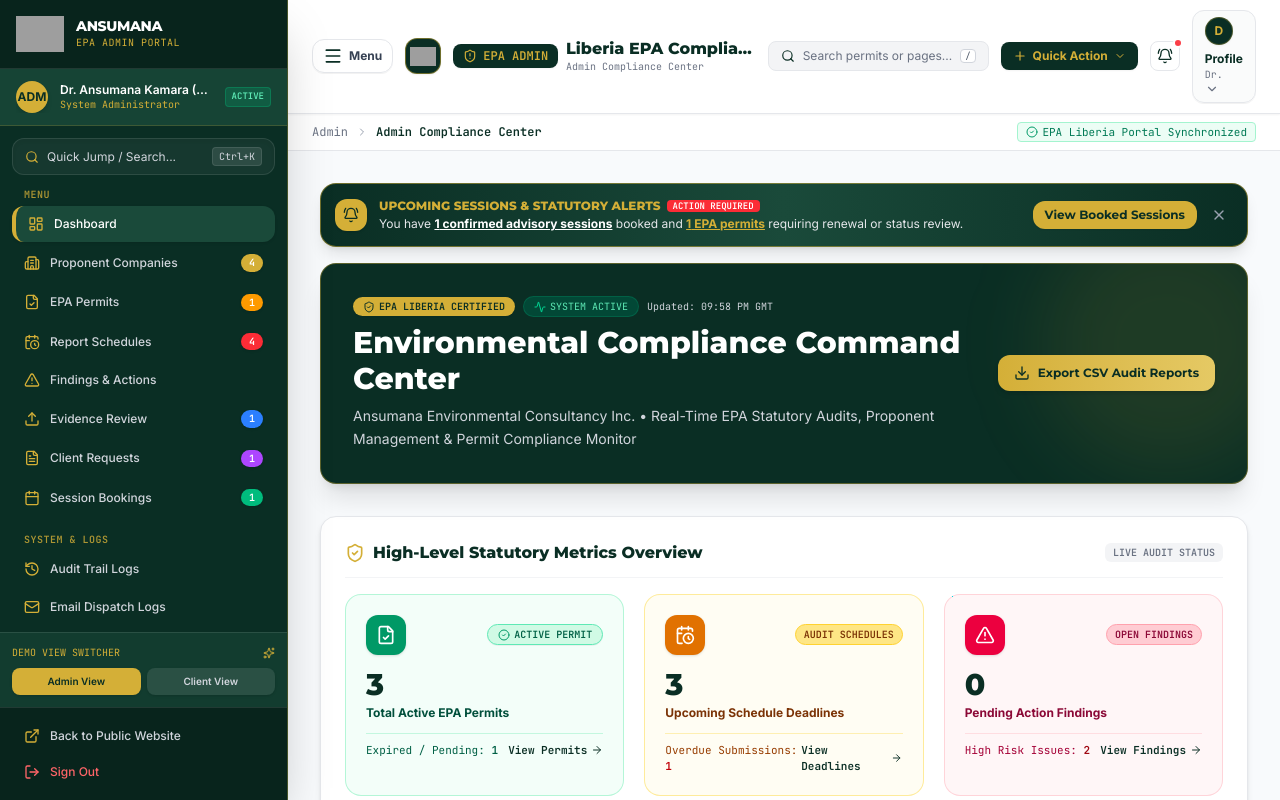
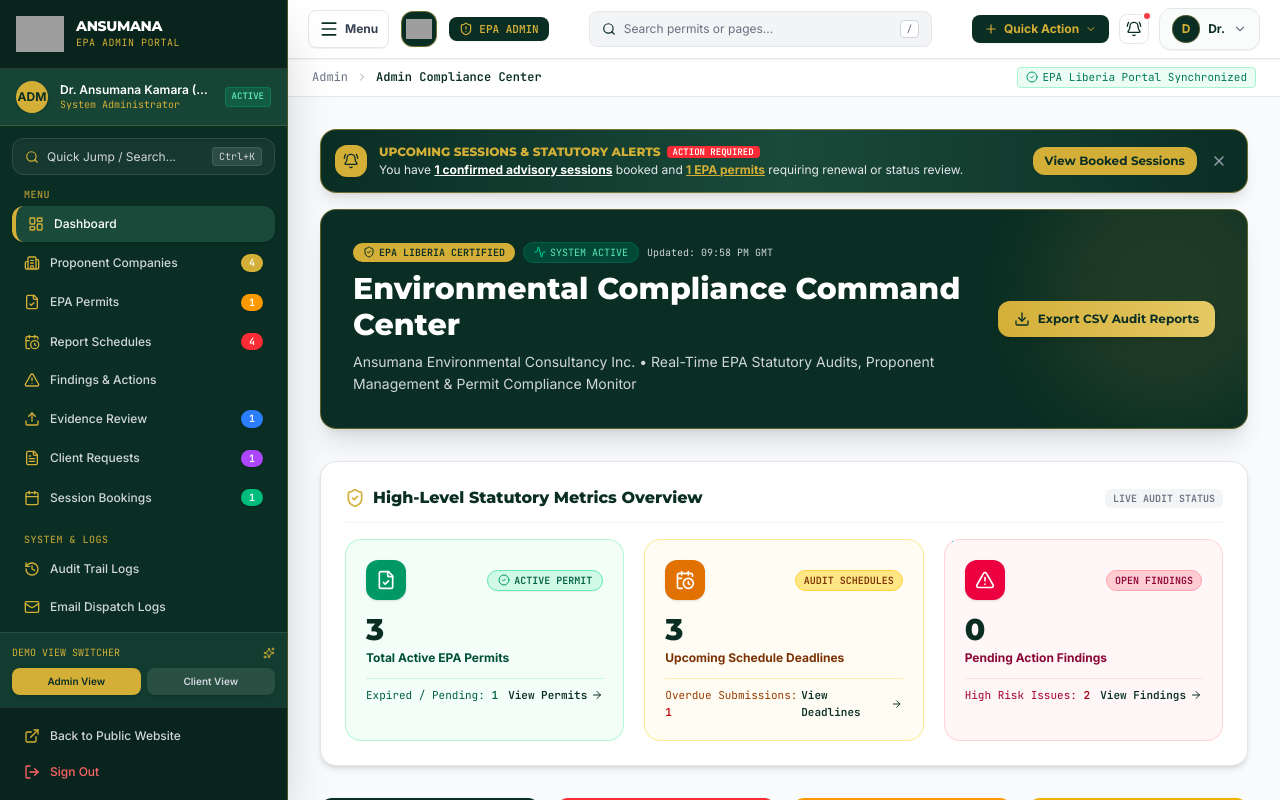
Before and after one commit to davitech02/ANSUMANA-WEBSITE, a React (Vite) app: page /admin in a window 1280 px wide. Shown: the top 800 px of the page. Built offline with nearby package versions, Linux system fonts and the light colour scheme; grey boxes are pictures that could not be loaded.

Commit message:
Polish responsive admin and client navbars

```diff
--- a/src/components/common/ProfileMenu.tsx
+++ b/src/components/common/ProfileMenu.tsx
@@ -67,7 +67,7 @@ export const ProfileMenu: React.FC<ProfileMenuProps> = ({
         className={
           isDark
             ? 'px-3.5 py-1.5 rounded-xl border border-[#D4AF37] bg-[#1A4A3A]/80 hover:bg-[#1A4A3A] text-white transition-all flex items-center gap-2 shadow-md group'
-            : 'px-3 py-1.5 rounded-xl border border-gray-200 hover:border-[#0A2E24] bg-gray-50/80 hover:bg-gray-100 transition-all shadow-2xs group'
+            : 'px-3 py-1.5 rounded-xl border border-gray-200 hover:border-[#0A2E24] bg-gray-50/80 hover:bg-gray-100 transition-all shadow-2xs flex items-center gap-2 group'
         }
       >
         <div
@@ -84,19 +84,10 @@ export const ProfileMenu: React.FC<ProfileMenuProps> = ({
             className={
               isDark
                 ? 'font-bold text-[#D4AF37] block leading-tight'
-                : 'text-xs font-extrabold text-[#0A2E24] leading-tight'
+                : 'text-xs font-extrabold text-[#0A2E24] truncate max-w-[110px] leading-none block'
             }
           >
-            Profile
-          </span>
-          <span
-            className={
-              isDark
-                ? 'text-[10px] text-gray-300 font-mono block leading-none'
-                : 'text-[10px] text-gray-500 font-mono truncate max-w-[100px] leading-tight block'
-            }
-          >
-            {user?.full_name?.split(' ')[0] || 'Account'}
+            {isDark ? 'Profile' : user?.full_name?.split(' ')[0] || 'Profile'}
           </span>
         </div>
         <ChevronDown
--- a/src/components/portal/PortalLayout.tsx
+++ b/src/components/portal/PortalLayout.tsx
@@ -487,16 +487,16 @@ export const PortalLayout: React.FC<PortalLayoutProps> = () => {
       {/* Main Content Viewport */}
       <div className="flex-1 flex flex-col min-w-0 pb-16 md:pb-0 overflow-hidden">
         {/* Sticky Top Header */}
-        <header className="sticky top-0 z-30 bg-white border-b border-gray-200 px-4 sm:px-6 py-2.5 shadow-xs flex items-center justify-between gap-3">
-          {/* Left: Menu Toggle, Logo & Title */}
-          <div className="flex items-center gap-2.5 sm:gap-3 min-w-0">
+        <header className="sticky top-0 z-30 bg-white border-b border-gray-200 px-3 sm:px-5 py-2 shadow-xs flex items-center justify-between gap-2 sm:gap-4">
+          {/* Left: Menu Toggle + Logo */}
+          <div className="flex items-center gap-2 sm:gap-3 shrink-0 min-w-0">
             <button
               onClick={() => setSidebarOpen((prev) => !prev)}
-              className="flex items-center gap-1.5 px-2.5 py-1.5 rounded-xl border border-gray-200 text-gray-700 hover:text-[#0A2E24] hover:bg-gray-100 transition-colors shadow-2xs font-bold text-xs shrink-0"
+              className="flex items-center justify-center gap-1.5 px-2.5 py-2 rounded-lg border border-gray-200 text-gray-700 hover:text-[#0A2E24] hover:bg-gray-100 transition-colors shadow-2xs font-bold text-xs shrink-0"
               aria-label="Toggle navigation menu"
             >
               <Menu className="w-5 h-5 text-[#0A2E24]" />
-              <span className="font-sans text-xs font-bold">Menu</span>
+              <span className="hidden md:inline font-sans text-xs font-bold">Menu</span>
             </button>
 
             {/* EPA AEC Logo Badge in Dashboard Header */}
@@ -510,43 +510,33 @@ export const PortalLayout: React.FC<PortalLayoutProps> = () => {
               </div>
             </Link>
 
-            <div className="flex items-center gap-2 truncate">
             {role === 'admin' ? (
-                <span className="hidden md:inline-flex items-center gap-1.5 text-xs bg-[#0A2E24] text-[#D4AF37] px-2.5 py-1 rounded-lg font-mono font-bold shadow-xs shrink-0">
+              <span className="hidden lg:inline-flex items-center gap-1.5 text-[11px] bg-[#0A2E24] text-[#D4AF37] px-2.5 py-1 rounded-lg font-mono font-bold shadow-xs shrink-0">
                 <ShieldAlert className="w-3.5 h-3.5" /> EPA ADMIN
               </span>
             ) : (
-                <span className="hidden md:inline-flex items-center gap-1.5 text-xs bg-[#1A4A3A] text-[#D4AF37] px-2.5 py-1 rounded-lg font-mono font-bold shadow-xs shrink-0">
+              <span className="hidden lg:inline-flex items-center gap-1.5 text-[11px] bg-[#1A4A3A] text-[#D4AF37] px-2.5 py-1 rounded-lg font-mono font-bold shadow-xs shrink-0">
                 <UserCheck className="w-3.5 h-3.5" /> CLIENT PORTAL
               </span>
             )}
-              <div className="truncate">
-                <h1 className="font-heading font-extrabold text-xs sm:text-sm md:text-base text-[#0A2E24] truncate leading-tight">
-                  {role === 'admin'
-                    ? 'Liberia EPA Compliance Hub'
-                    : proponent?.company_name || 'Client Compliance Portal'}
-                </h1>
-                <p className="text-[10px] text-gray-500 font-mono truncate hidden sm:block">
-                  {getBreadcrumbLabel()}
-                </p>
-              </div>
-            </div>
           </div>
 
-          {/* Right: Quick Search, Quick Action, Notifications, User Menu */}
-          <div className="flex items-center gap-2 sm:gap-3 shrink-0">
-            {/* Quick Search Button Header */}
+          {/* Center: Search (flex-1, hidden on mobile) */}
+          <div className="hidden sm:flex flex-1 items-center justify-center min-w-0 px-2 lg:px-6">
             <button
               onClick={() => setSearchModalOpen(true)}
-              className="hidden sm:flex items-center gap-2 text-xs text-gray-500 bg-gray-100 hover:bg-gray-200 px-3 py-1.5 rounded-lg border border-gray-200 transition-colors"
+              className="flex items-center gap-2 w-full max-w-lg min-w-0 text-xs text-gray-500 bg-gray-100 hover:bg-gray-200 px-3 py-2 rounded-lg border border-gray-200 transition-colors"
             >
-              <Search className="w-3.5 h-3.5 text-[#0A2E24]" />
-              <span>Search permits or pages...</span>
-              <span className="font-mono text-[9px] bg-white text-gray-600 px-1 py-0.2 rounded border border-gray-300">
+              <Search className="w-3.5 h-3.5 text-[#0A2E24] shrink-0" />
+              <span className="truncate">Search permits or pages...</span>
+              <span className="font-mono text-[9px] bg-white text-gray-600 px-1.5 py-0.5 rounded border border-gray-300 shrink-0 ml-auto">
                 /
               </span>
             </button>
+          </div>
 
+          {/* Right: Quick Action, Notifications, Profile */}
+          <div className="flex items-center gap-1.5 sm:gap-2.5 shrink-0">
             {/* Quick Action Button Dropdown */}
             <div className="relative">
               <button
```
Lines whose indentation alone changed are shown as unchanged.
